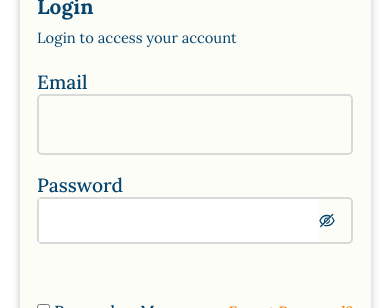
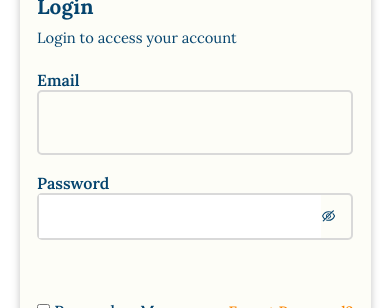
Before and after one commit to Dhanielgeek/TourHaven, a React (Vite) app: page /login in a window 390 px wide. Shown: the part 226-534 px from the top of the page. Built offline with nearby package versions, Linux system fonts and the light colour scheme; a web font is replaced by a local one.

Commit message:
still working on it mobile

```diff
--- a/src/Auth/Auth.css
+++ b/src/Auth/Auth.css
@@ -423,9 +423,9 @@ width: 50%;
     outline: none;
     border-radius: 5px;
     border: 2px solid #d9d9d9;
-    font-size: 1rem;
+    font-size: 0.9rem;
     font-weight: 500;
-    color: black;
+    color: #494848;
     background: transparent;
 }
 .LoginPassword{
@@ -437,8 +437,8 @@ width: 50%;
 }
 .LoginPassword,
 .LoginEmail label{
-    font-size: 1.2rem;
-    font-weight: 500;
+    font-size: 1rem;
+    font-weight: 600;
     color: #05446E;
     font-family: 'Lora', serif;
 }
@@ -459,6 +459,8 @@ width: 50%;
     width: 100%;
     height: 100%;
     padding-left: 10px;
+    font-size: 0.9rem;
+    color: #494848;
 }
 .LoginForgetPassword{
     width: 90%;
```
